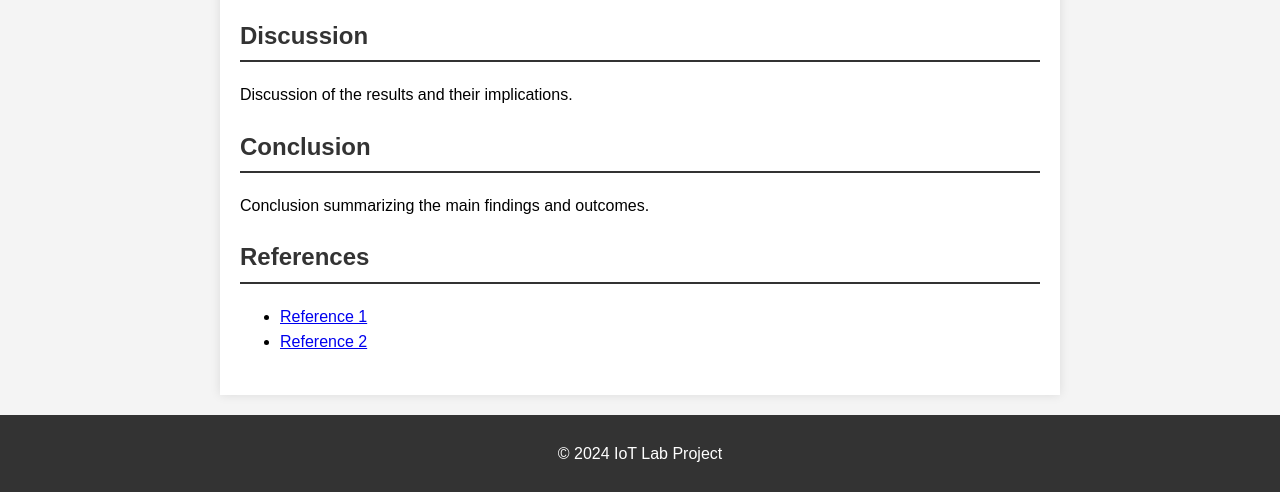
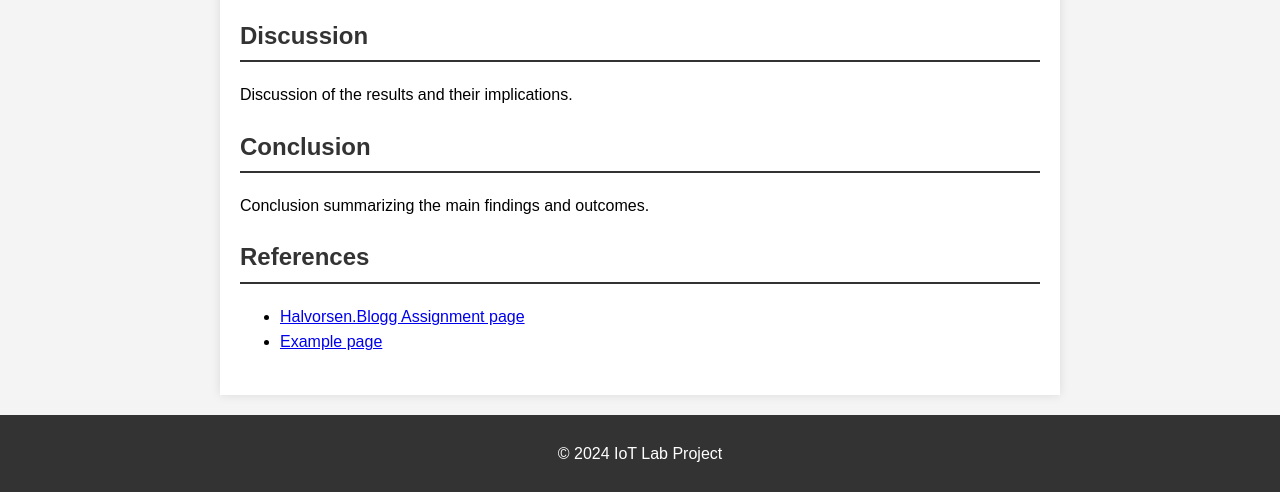
Before and after one commit to Prebuss/IoT, a plain HTML site: page index.html in a window 1280 px wide. Shown: the part 750-1242 px from the top of the page. Drawn offline with Linux system fonts and the light colour scheme.

Commit message:
Update index.html
Added Halvorsen.blogg in the references

```diff
--- a/index.html
+++ b/index.html
@@ -90,8 +90,8 @@
 			<section id="references">
 				<h2>References</h2>
 				<ul>
-					<li><a href="https://www.halvorsen.blog/documents/teaching/courses/iot/website.php">Reference 1</a></li>
-					<li><a href="https://www.example.com">Reference 2</a></li>
+					<li><a href="https://www.halvorsen.blog/documents/teaching/courses/iot/website.php">Halvorsen.Blogg Assignment page</a></li>
+					<li><a href="https://www.example.com">Example page</a></li>
 				</ul>
 			</section>
 		</main>
```
